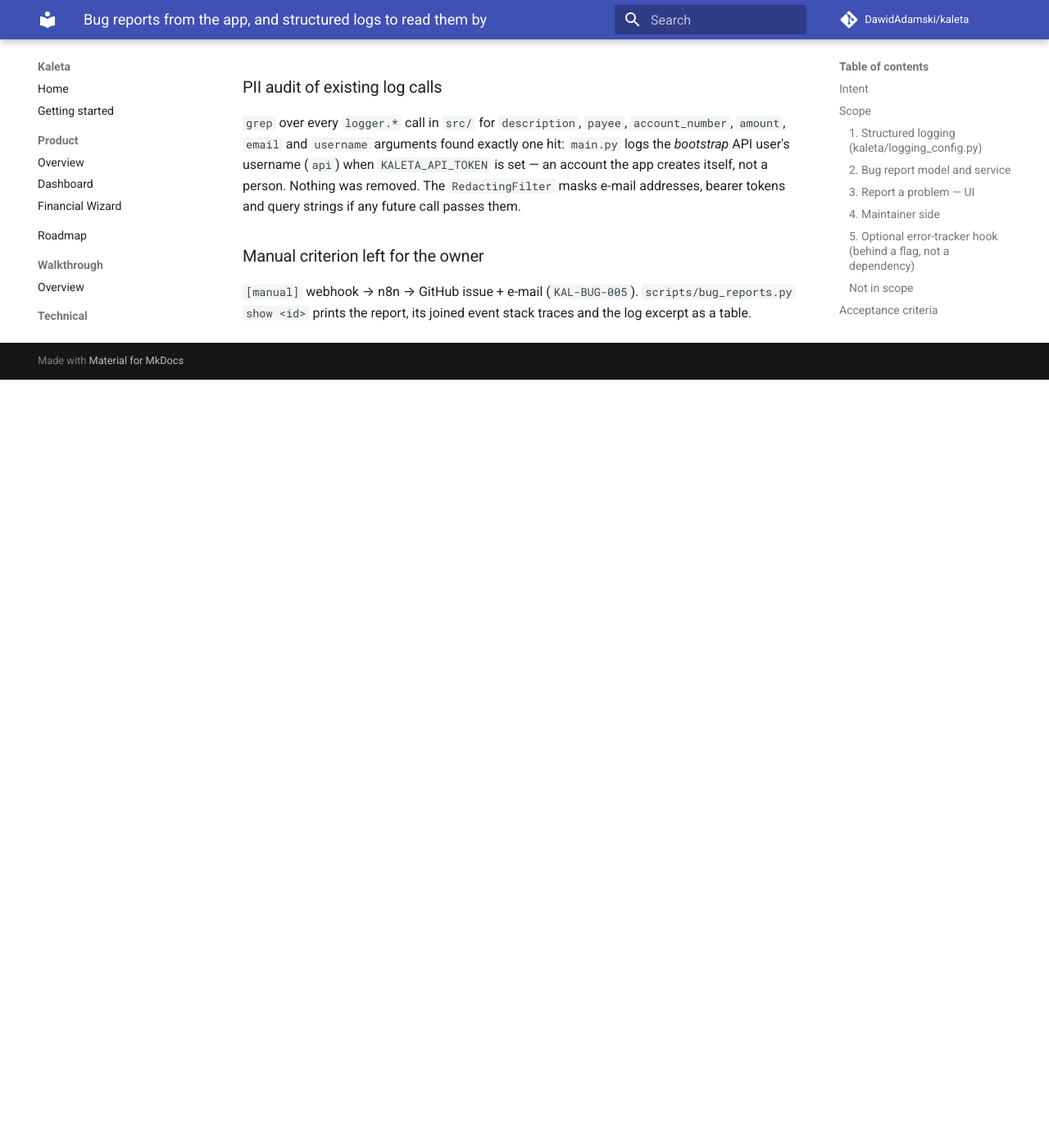
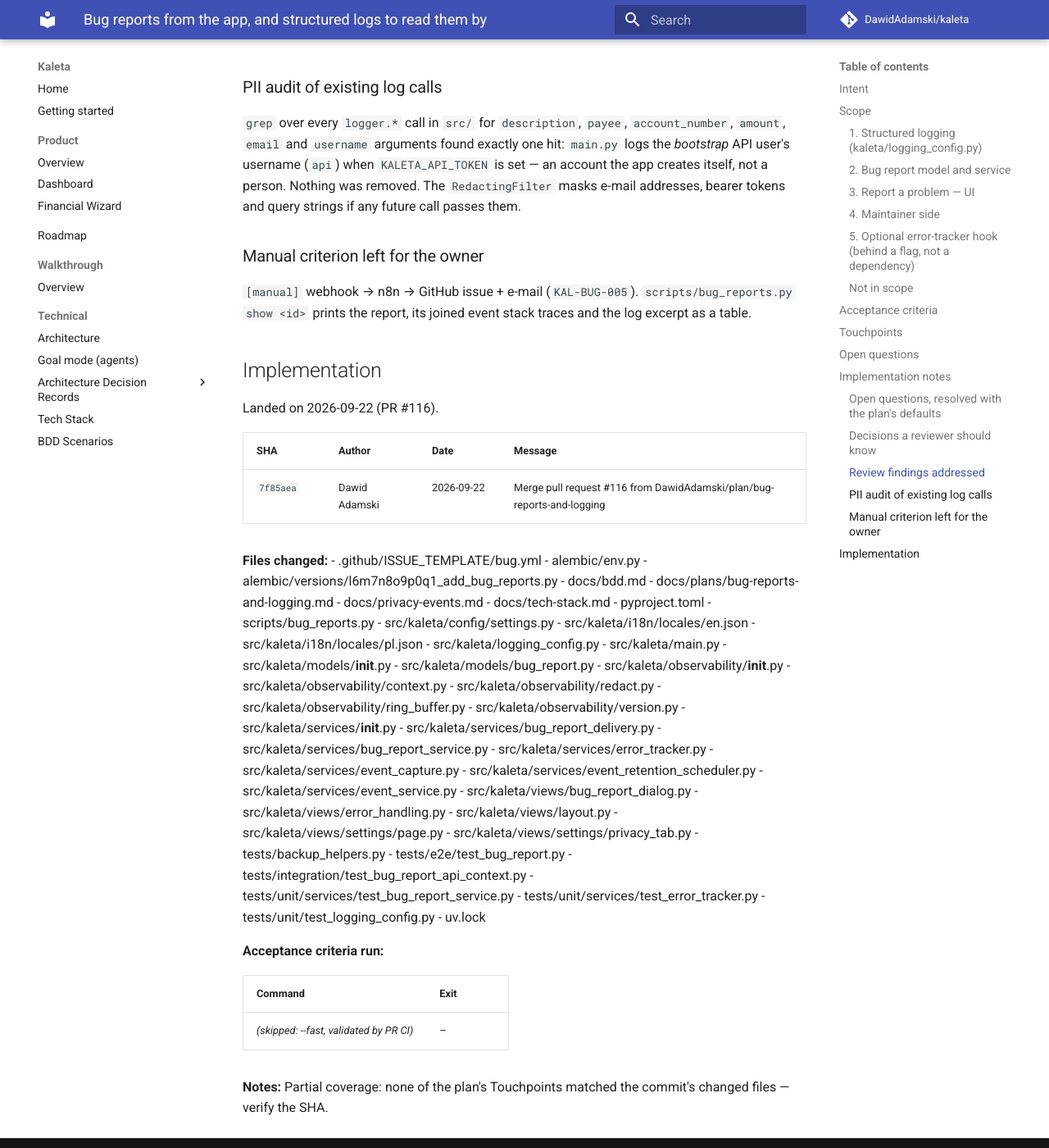
Before and after one commit to DawidAdamski/kaleta, an MkDocs documentation site: the page built from docs/plans/archive/bug-reports-and-logging.md, in a window 1280 px wide and 1400 px high, scrolled down 6809 px. Shown: the whole window at 82% size. Built offline with MkDocs 1.6.1 and Material for MkDocs 9.7.7, drawn with Linux system fonts in a browser that asks for light colours; comment, search, counter and statistics services are not loaded; before the commit the page ends 7272 px from its top, so only the background shows below that.

Commit message:
docs(plans): archive bug-reports-and-logging (#116)

```diff
--- a/docs/plans/bug-reports-and-logging.md
+++ b/docs/plans/archive/bug-reports-and-logging.md
@@ -3,8 +3,9 @@ plan_id: bug-reports-and-logging
 title: Bug reports from the app, and structured logs to read them by
 area: observability / settings
 effort: medium
-status: in-progress
-roadmap_ref: ../roadmap.md#cross-cutting-principles
+status: archived
+archived_at: 2026-09-22
+roadmap_ref: ../../roadmap.md#cross-cutting-principles
 ---
 
 # Bug reports from the app, and structured logs to read them by
@@ -20,9 +21,9 @@ diagnostics with the user's explicit consent, routes reports to the
 maintainer without a third-party error service, and turns the logs
 into structured JSON with correlation ids so an event id leads to the
 lines around it. It builds on `app_events`
-([observability-anonymous-events](archive/observability-anonymous-events.md))
+([observability-anonymous-events](observability-anonymous-events.md))
 and respects the encryption promise of
-[ADR-35](../adr/035-hosted-multi-tenancy-and-user-held-encryption.md):
+[ADR-35](../../adr/035-hosted-multi-tenancy-and-user-held-encryption.md):
 nothing from the ledger ever leaves the tenant unless the user types it
 into the report.
 
@@ -316,3 +317,61 @@ addresses, bearer tokens and query strings if any future call passes them.
 `[manual]` webhook → n8n → GitHub issue + e-mail (`KAL-BUG-005`).
 `scripts/bug_reports.py show <id>` prints the report, its joined event
 stack traces and the log excerpt as a table.
+
+## Implementation
+
+Landed on 2026-09-22 (PR #116).
+
+| SHA | Author | Date | Message |
+|---|---|---|---|
+| `7f85aea` | Dawid Adamski | 2026-09-22 | Merge pull request #116 from DawidAdamski/plan/bug-reports-and-logging |
+
+**Files changed:**
+- .github/ISSUE_TEMPLATE/bug.yml
+- alembic/env.py
+- alembic/versions/l6m7n8o9p0q1_add_bug_reports.py
+- docs/bdd.md
+- docs/plans/bug-reports-and-logging.md
+- docs/privacy-events.md
+- docs/tech-stack.md
+- pyproject.toml
+- scripts/bug_reports.py
+- src/kaleta/config/settings.py
+- src/kaleta/i18n/locales/en.json
+- src/kaleta/i18n/locales/pl.json
+- src/kaleta/logging_config.py
+- src/kaleta/main.py
+- src/kaleta/models/__init__.py
+- src/kaleta/models/bug_report.py
+- src/kaleta/observability/__init__.py
+- src/kaleta/observability/context.py
+- src/kaleta/observability/redact.py
+- src/kaleta/observability/ring_buffer.py
+- src/kaleta/observability/version.py
+- src/kaleta/services/__init__.py
+- src/kaleta/services/bug_report_delivery.py
+- src/kaleta/services/bug_report_service.py
+- src/kaleta/services/error_tracker.py
+- src/kaleta/services/event_capture.py
+- src/kaleta/services/event_retention_scheduler.py
+- src/kaleta/services/event_service.py
+- src/kaleta/views/bug_report_dialog.py
+- src/kaleta/views/error_handling.py
+- src/kaleta/views/layout.py
+- src/kaleta/views/settings/page.py
+- src/kaleta/views/settings/privacy_tab.py
+- tests/backup_helpers.py
+- tests/e2e/test_bug_report.py
+- tests/integration/test_bug_report_api_context.py
+- tests/unit/services/test_bug_report_service.py
+- tests/unit/services/test_error_tracker.py
+- tests/unit/test_logging_config.py
+- uv.lock
+
+**Acceptance criteria run:**
+
+| Command | Exit |
+|---|---|
+| _(skipped: --fast, validated by PR CI)_ | – |
+
+**Notes:** Partial coverage: none of the plan's Touchpoints matched the commit's changed files — verify the SHA.
```
Also changed, not shown: docs/plans/README.md (+2 -2 lines).
